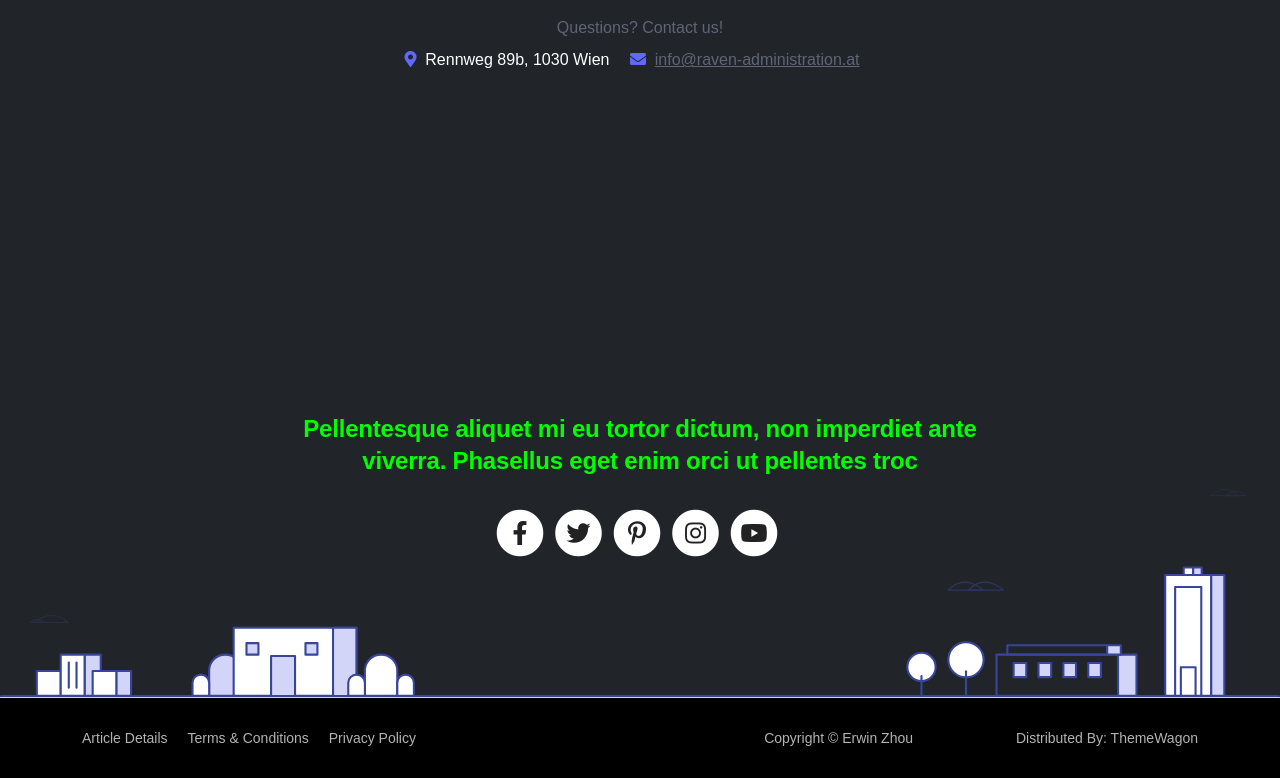
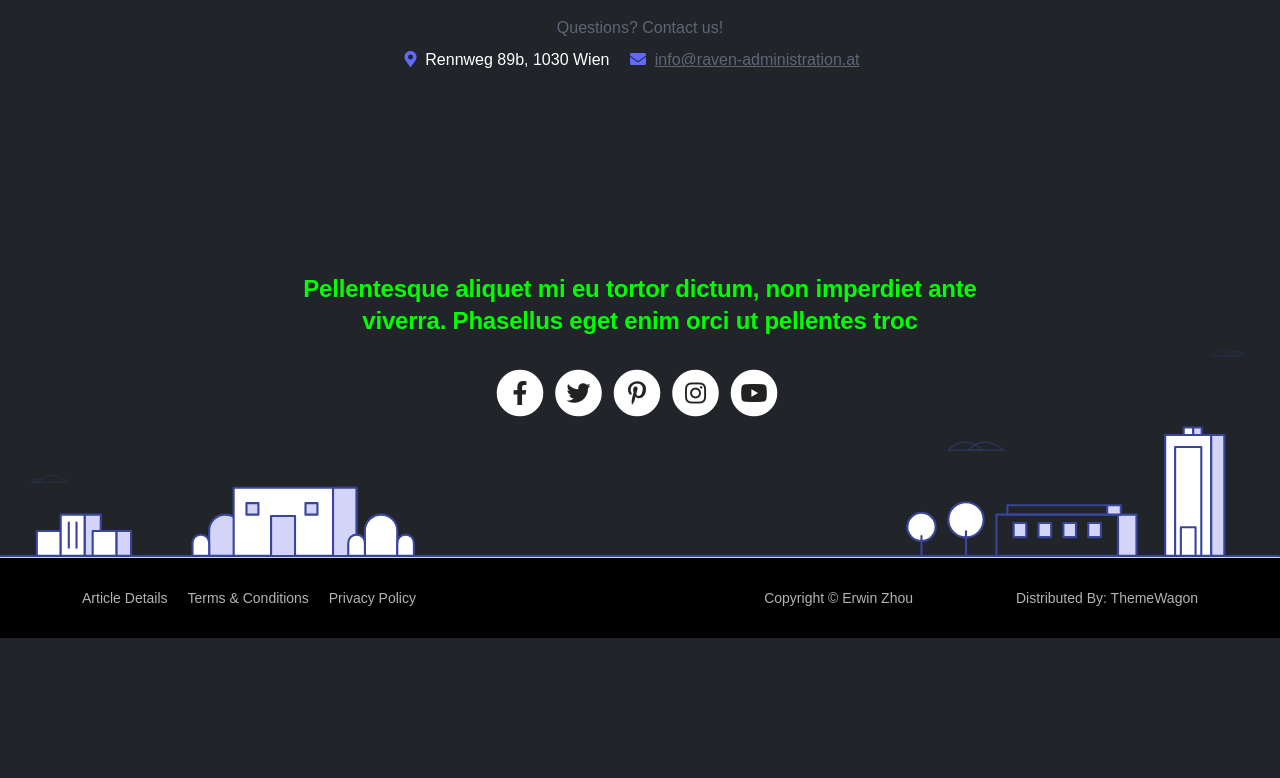
Before and after one commit to tuer-zhou/raven-administration.at, a plain HTML site: page index.html in a window 1280 px wide. Shown: the part 4550-5328 px from the top of the page. After the commit the page ends 5188 px from the top, so only its background shows below. Drawn offline with Linux system fonts and the light colour scheme; a web font is replaced by a local one.

Commit message:
footer removed padding top

```diff
--- a/css/styles.css
+++ b/css/styles.css
@@ -1012,7 +1012,6 @@ select {
 /******************/
 .footer {
 	position: relative;
-	padding-top: 8.75rem;
 	padding-bottom: 7.5rem;
 	text-align: center;
 }
```
